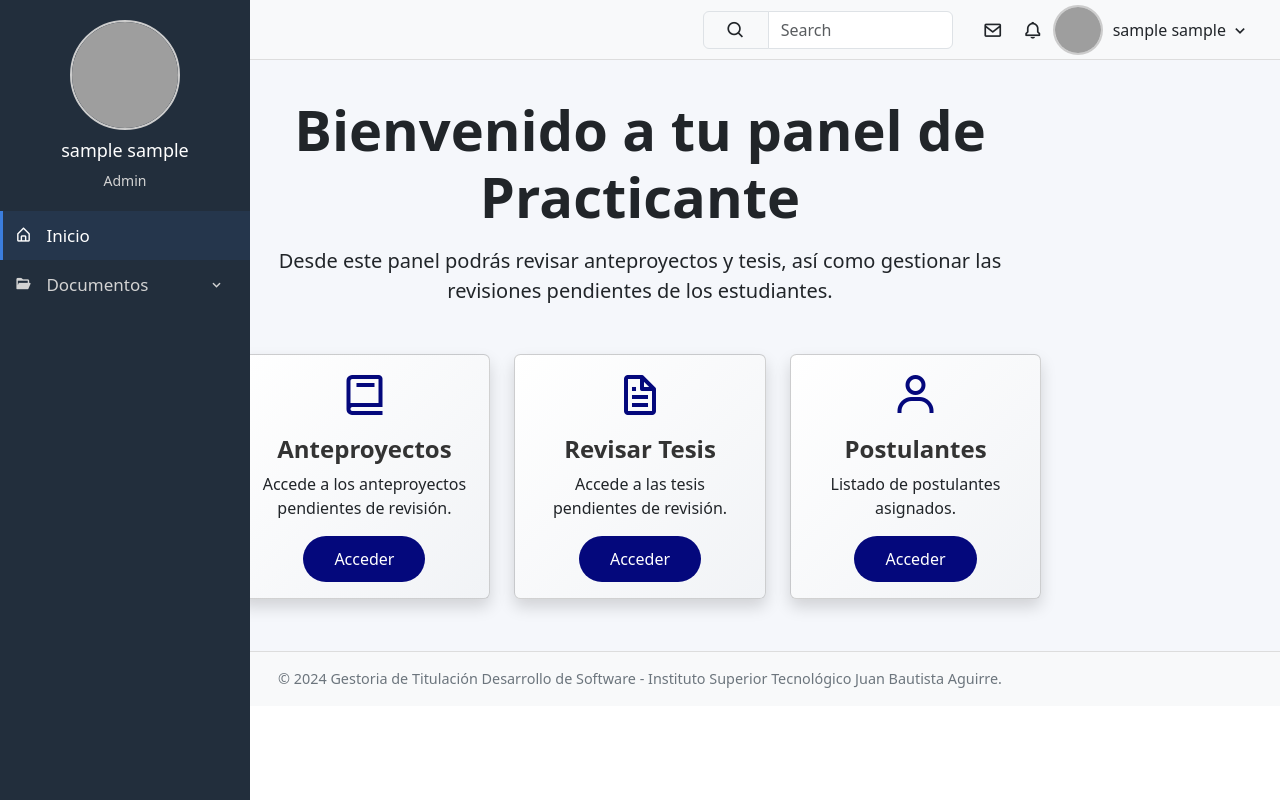
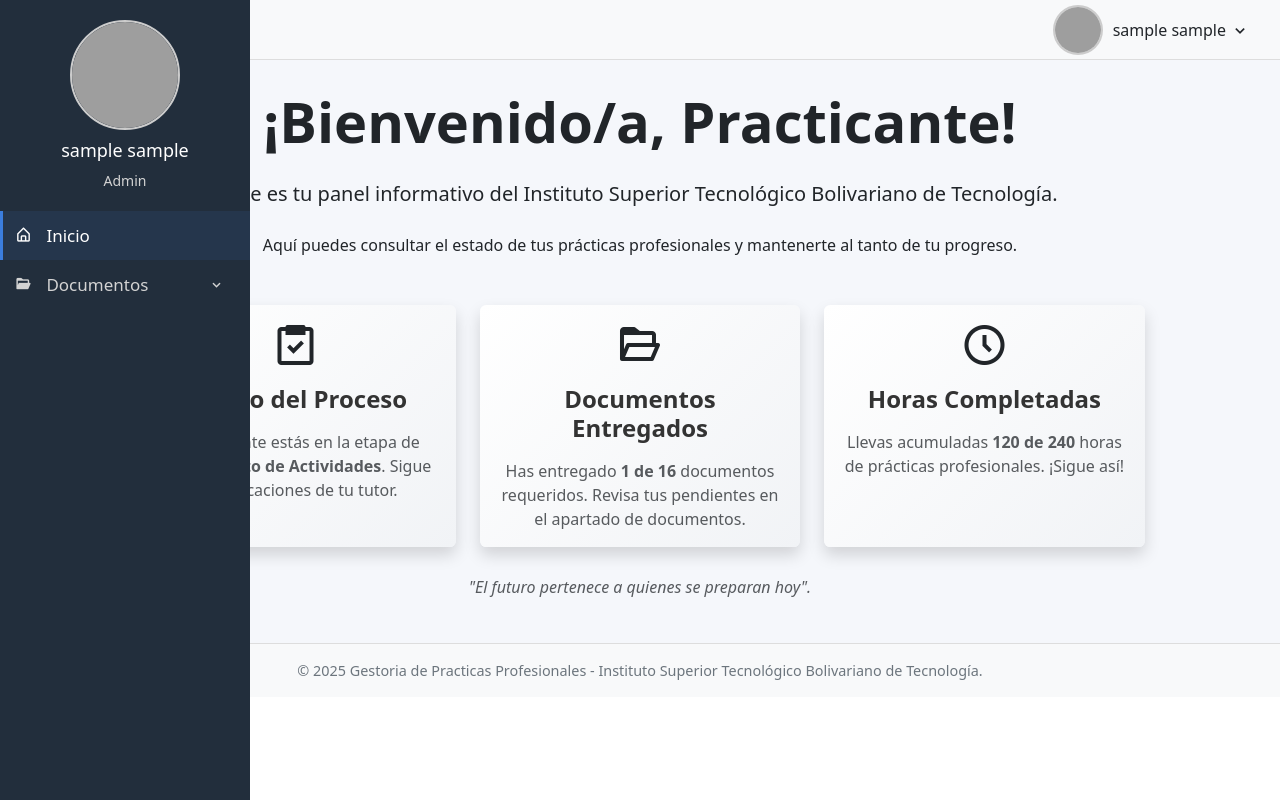
Before and after one commit to Kevin-Steven/practicas-itb, a PHP site: page /tcpdf/app/estudiante/inicio-estudiante.php in a window 1280 px wide. Run offline with PHP 8.4, Linux system fonts and the light colour scheme; the visitor is signed in with stand-in values (Sample User, id 1); grey boxes are pictures that could not be loaded.

Commit message:
Update changes

```diff
--- a/app/estudiante/inicio-estudiante.php
+++ b/app/estudiante/inicio-estudiante.php
@@ -39,13 +39,7 @@
             <i class='bx bx-menu'></i>
         </div>
         <div class="topbar-right">
-            <div class="input-group search-bar">
-                <span class="input-group-text" id="search-icon"><i class='bx bx-search'></i></span>
-                <input type="text" id="search" class="form-control" placeholder="Search">
-            </div>
-            <!-- Iconos adicionales a la derecha -->
-            <i class='bx bx-envelope'></i>
-            <i class='bx bx-bell'></i>
+
             <!-- Menú desplegable para el usuario -->
             <div class="user-profile dropdown">
                 <div class="d-flex align-items-center" data-bs-toggle="dropdown" aria-expanded="false">
@@ -181,49 +175,59 @@
 
     <!-- Content -->
     <div class="content" id="content">
-        <div class="container-fluid py-3">
+        <div class="container-fluid py-2">
             <div class="row justify-content-center">
-                <div class="col-md-8 text-center">
-                    <h1 class="display-4 mb-3 fw-bold">Bienvenido a tu panel de Practicante</h1>
-                    <p id="lead" class="lead mb-5">Desde este panel podrás revisar anteproyectos y tesis, así como gestionar las revisiones pendientes de los estudiantes.</p>
+                <div class="col-md-10 text-center">
+                    <!-- Título y mensaje principal -->
+                    <h1 class="display-4 fw-bold mb-4">¡Bienvenido/a, Practicante!</h1>
+                    <p class="lead mb-4">Este es tu panel informativo del <strong>Instituto Superior Tecnológico Bolivariano de Tecnología</strong>.</p>
+                    <p class="mb-5">Aquí puedes consultar el estado de tus prácticas profesionales y mantenerte al tanto de tu progreso.</p>
 
-                    <!-- Cards con acciones rápidas -->
+                    <!-- Cards informativas -->
                     <div class="row justify-content-center">
-                        <div class="col-md-4 mb-3">
-                            <div class="card card-principal h-100 shadow">
+                        <!-- Estado del proceso -->
+                        <div class="col-md-4 mb-4">
+                            <div class="card h-100 shadow border-0">
                                 <div class="card-body text-center">
-                                    <i class='bx bx-book bx-lg mb-3'></i>
-                                    <h5 class="card-title">Anteproyectos</h5>
-                                    <p class="card-text">Accede a los anteproyectos pendientes de revisión.</p>
-                                    <a href="revisar-anteproyecto.php" class="btn">Acceder</a>
+                                    <i class='bx bx-task bx-lg mb-3'></i>
+                                    <h5 class="card-title mb-3">Estado del Proceso</h5>
+                                    <p class="card-text text-muted">
+                                        Actualmente estás en la etapa de <strong>Seguimiento de Actividades</strong>. Sigue las indicaciones de tu tutor.
+                                    </p>
                                 </div>
                             </div>
                         </div>
 
-                        <div class="col-md-4 mb-3">
-                            <div class="card card-principal h-100 shadow">
+                        <!-- Documentos entregados -->
+                        <div class="col-md-4 mb-4">
+                            <div class="card h-100 shadow border-0">
                                 <div class="card-body text-center">
-                                    <i class='bx bx-file bx-lg mb-3'></i>
-                                    <h5 class="card-title">Revisar Tesis</h5>
-                                    <p class="card-text">Accede a las tesis pendientes de revisión.</p>
-                                    <a href="revisar-tesis.php" class="btn">Acceder</a>
+                                    <i class='bx bx-folder-open bx-lg mb-3'></i>
+                                    <h5 class="card-title mb-3">Documentos Entregados</h5>
+                                    <p class="card-text text-muted">
+                                        Has entregado <strong>1 de 16</strong> documentos requeridos. Revisa tus pendientes en el apartado de documentos.
+                                    </p>
                                 </div>
                             </div>
                         </div>
 
-                        <div class="col-md-4 mb-3">
-                            <div class="card card-principal h-100 shadow">
+                        <!-- Horas completadas -->
+                        <div class="col-md-4 mb-4">
+                            <div class="card h-100 shadow border-0">
                                 <div class="card-body text-center">
-                                    <i class='bx bx-user bx-lg mb-3'></i>
-                                    <h5 class="card-title">Postulantes</h5>
-                                    <p class="card-text">Listado de postulantes asignados.</p>
-                                    <a href="listado-postulantes.php" class="btn">Acceder</a>
+                                    <i class='bx bx-time-five bx-lg mb-3'></i>
+                                    <h5 class="card-title mb-3">Horas Completadas</h5>
+                                    <p class="card-text text-muted">
+                                        Llevas acumuladas <strong>120 de 240</strong> horas de prácticas profesionales. ¡Sigue así!
+                                    </p>
                                 </div>
                             </div>
                         </div>
-
                     </div>
 
+                    <div class="mt-1">
+                        <p class="text-muted fst-italic">"El futuro pertenece a quienes se preparan hoy".</p>
+                    </div>
                 </div>
             </div>
         </div>
@@ -231,10 +235,11 @@
 
 
 
+
     <!-- Footer -->
     <footer class="footer mt-auto py-3 bg-light text-center">
         <div class="container">
-            <p class="mb-0">&copy; 2024 Gestoria de Titulación Desarrollo de Software - Instituto Superior Tecnológico Juan Bautista Aguirre.</p>
+            <p class="mb-0">&copy; 2025 Gestoria de Practicas Profesionales - Instituto Superior Tecnológico Bolivariano de Tecnología.</p>
         </div>
     </footer>
 
```
